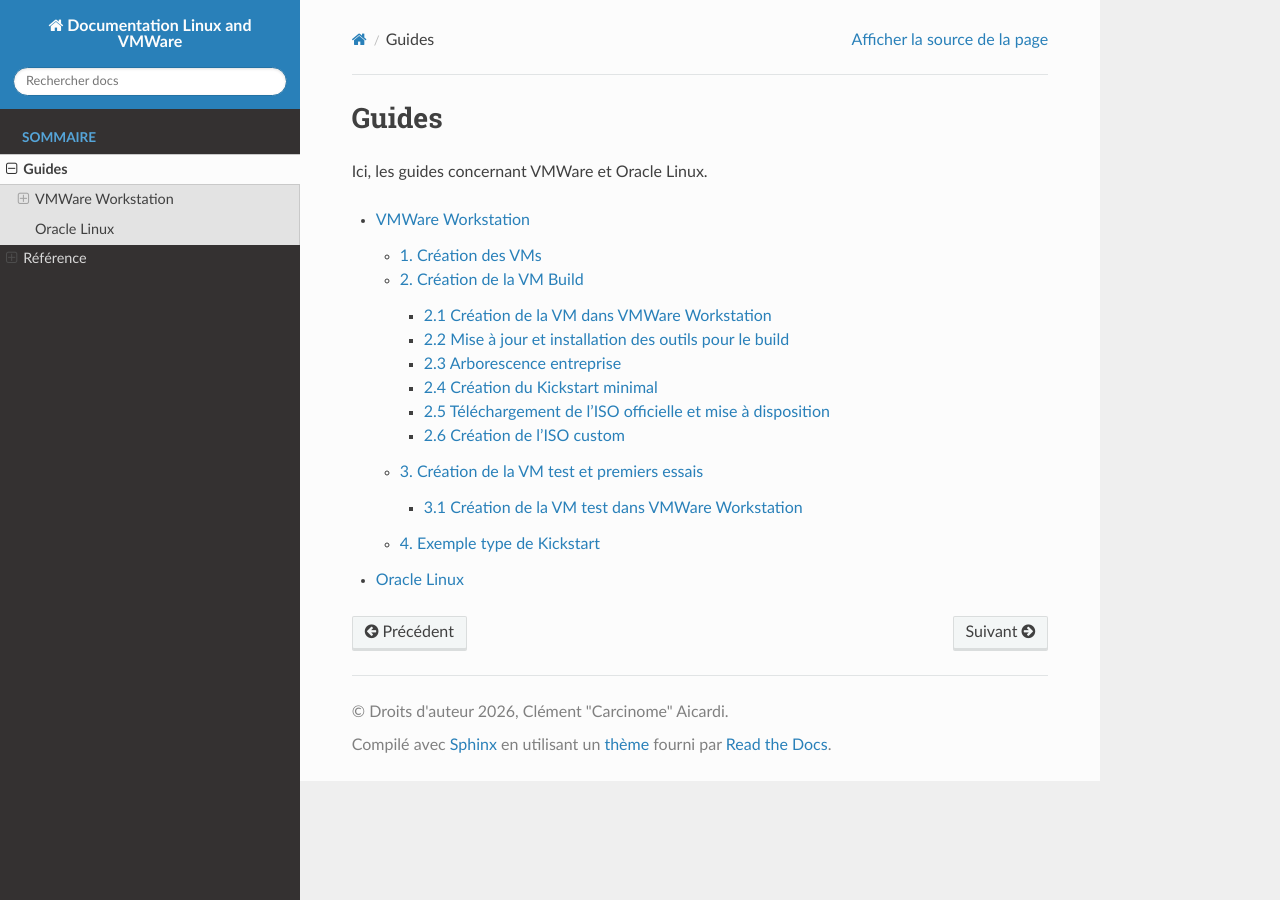
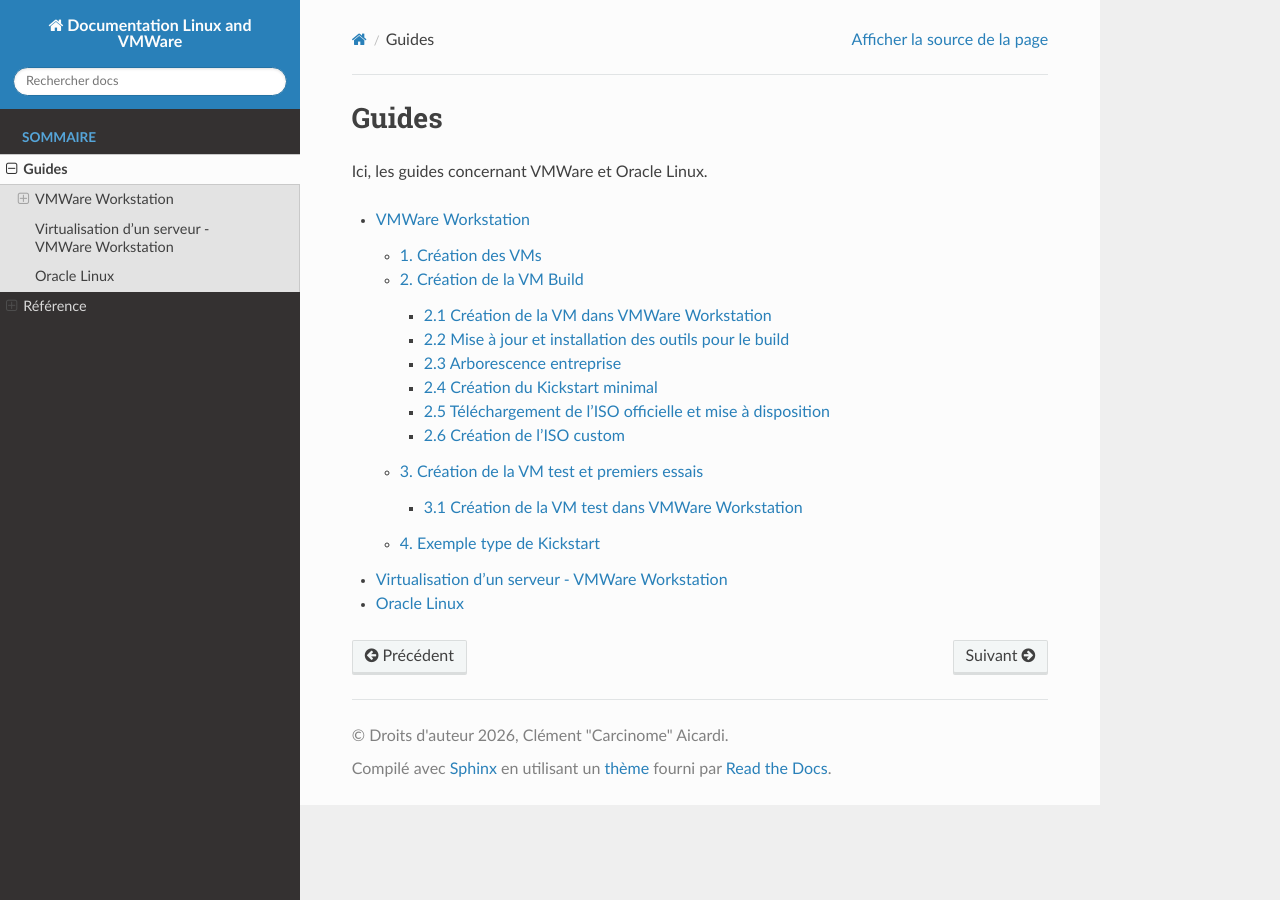
Before and after one commit to Carcinome/documentationLinuxAndVMWare, a Sphinx documentation site: the page built from docs/source/guides/index.rst, in a window 1280 px wide. Built offline with Sphinx 7.4.7 and the Read the Docs theme 3.1.0, drawn with Linux system fonts in a browser that asks for light colours.

Commit message:
add server_virtualization.rst

```diff
--- a/docs/source/guides/index.rst
+++ b/docs/source/guides/index.rst
@@ -7,4 +7,5 @@
     :maxdepth: 3
 
     vmware_workstation
+    server_virtualization
     oracle_linux
--- /dev/null
+++ b/docs/source/guides/server_virtualization.rst
@@ -0,0 +1,4 @@
+Virtualisation d'un serveur - VMWare Workstation
+================================================
+
+Objectif : pouvoir déployer en local un serveur sur une machine virtuelle.
```
